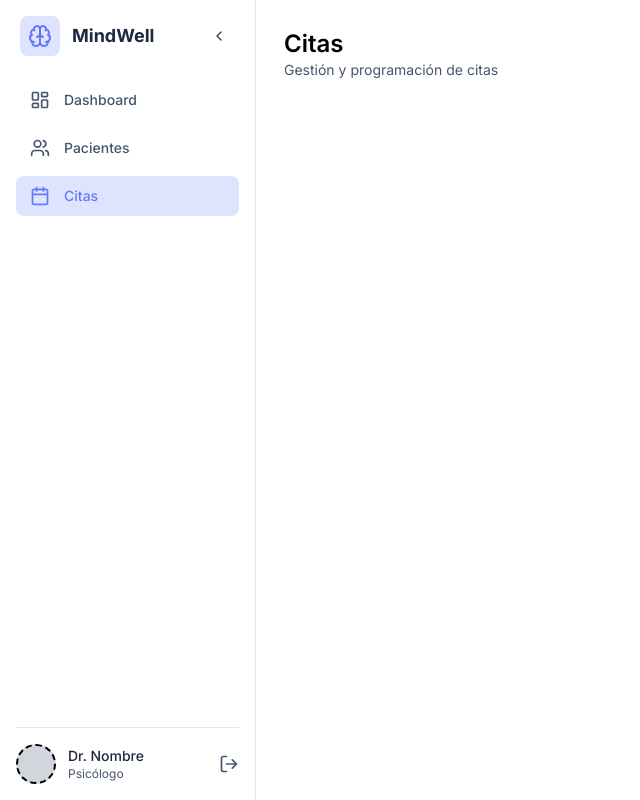
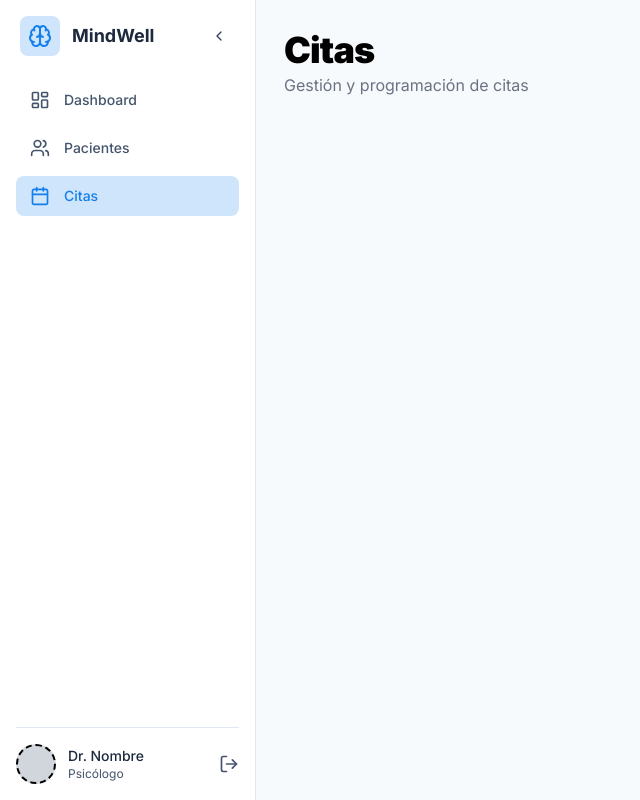
Before and after one commit to codecolibridev/frontend-web-ruta-mental-psic, a Next.js app: page /citas in a window 1280 px wide. Shown: the whole page, without its empty margins (0-640 px from the left). Built offline with nearby package versions, Linux system fonts and the light colour scheme.

Commit message:
ADD: improvement componets and dashboard styles and structure 🚀

```diff
--- a/app/dashboard/page.tsx
+++ b/app/dashboard/page.tsx
@@ -1,11 +1,13 @@
-import React from 'react';
+import NotificationComponent from '@/components/Notification';
 import PageHeader from '@/components/PageHeader';
 
 export default function Page() {
      return (
           <>
-               <PageHeader title="Dashboard" description="Resumen y estadísticas de la actividad" />
-               <div>Dashboard page</div>
+               <div className="flex justify-between min-w-full items-center">
+                    <PageHeader title="Dashboard" description="Resumen y estadísticas de la actividad" />
+                    <NotificationComponent />
+               </div>
           </>
      );
 }
--- a/app/globals.css
+++ b/app/globals.css
@@ -5,11 +5,19 @@
      --color-primary: #137fec;
 
      /* Agregados desde el script */
-     --color-primary: #607afb;
-     --color-background-light: #f5f6f8;
+     --color-background-light: #f7fafc;
      --color-background-dark: #101922;
 
+     --color-background-secondary-dark: #2d3748;
+     --color-background-secondary-light: #dfe4fe;
+
      --font-family-display: 'Inter', sans-serif;
+
+     /* color text */
+     --color-text-light: #1a202c;
+     --color-text-dark: white;
+     --color-text-secondary-light: #4a5568;
+     --color-text-secondary-dark: #4a5568;
 }
 
 :root {
--- a/app/layout.tsx
+++ b/app/layout.tsx
@@ -14,7 +14,9 @@ export default function RootLayout({ children }: RootLayoutProps) {
                <head></head>
                <body className={`${inter.variable} font-display antialiased flex min-h-screen`}>
                     <ConditionalNavbar />
-                    <main className="p-7 flex flex-col">{children}</main>
+                    <main className="p-7 flex flex-col flex-1 bg-background-light dark:bg-background-dark">
+                         {children}
+                    </main>
                </body>
           </html>
      );
--- a/components/PageHeader.tsx
+++ b/components/PageHeader.tsx
@@ -8,8 +8,10 @@ export default function PageHeader({ title, description }: PageHeaderProps) {
 
      return (
           <header className="mb-4">
-               {title && <h1 className="text-2xl font-semibold">{title}</h1>}
-               {description && <p className="text-sm text-slate-600">{description}</p>}
+               {title && (
+                    <h1 className="text-4xl font-black leading-tight tracking-tight text-text-primary-dark">{title}</h1>
+               )}
+               {description && <p className="text-gray-500 text-base font-normal leading-normal">{description}</p>}
           </header>
      );
 }
```
